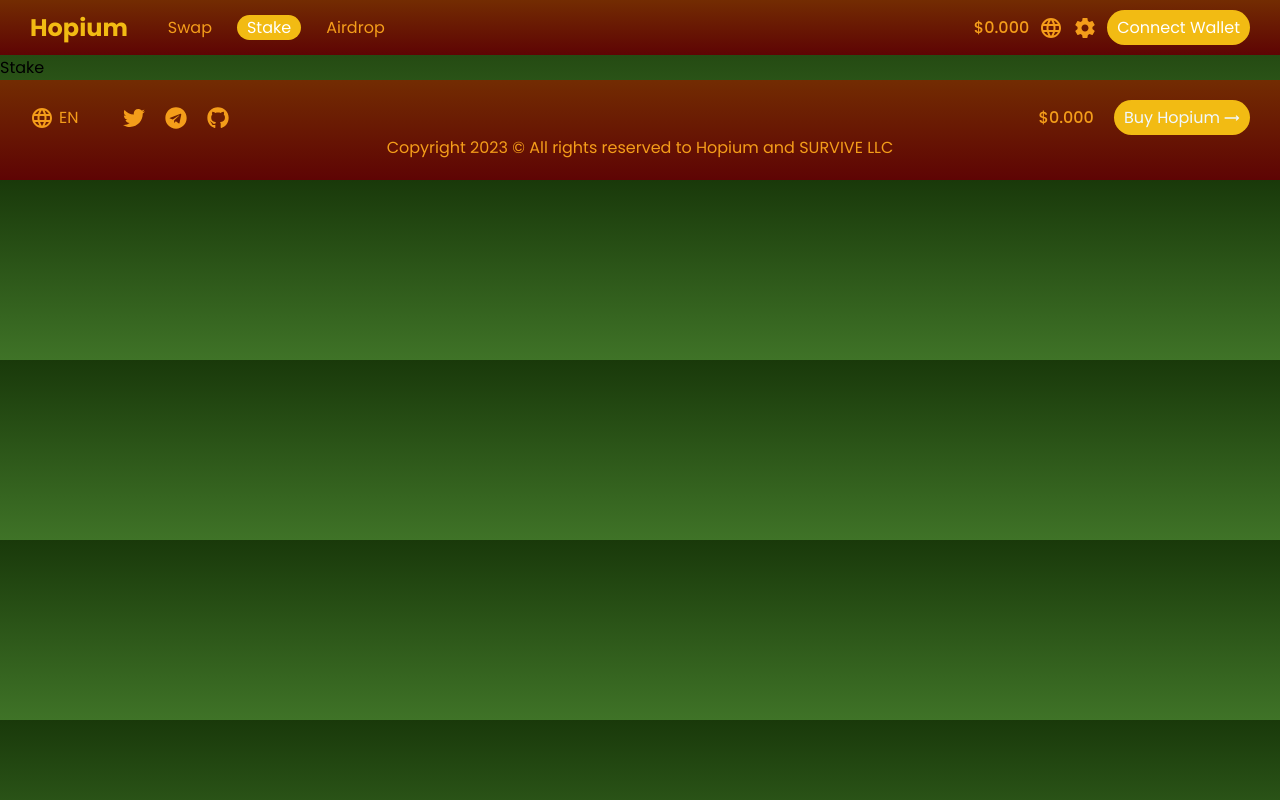
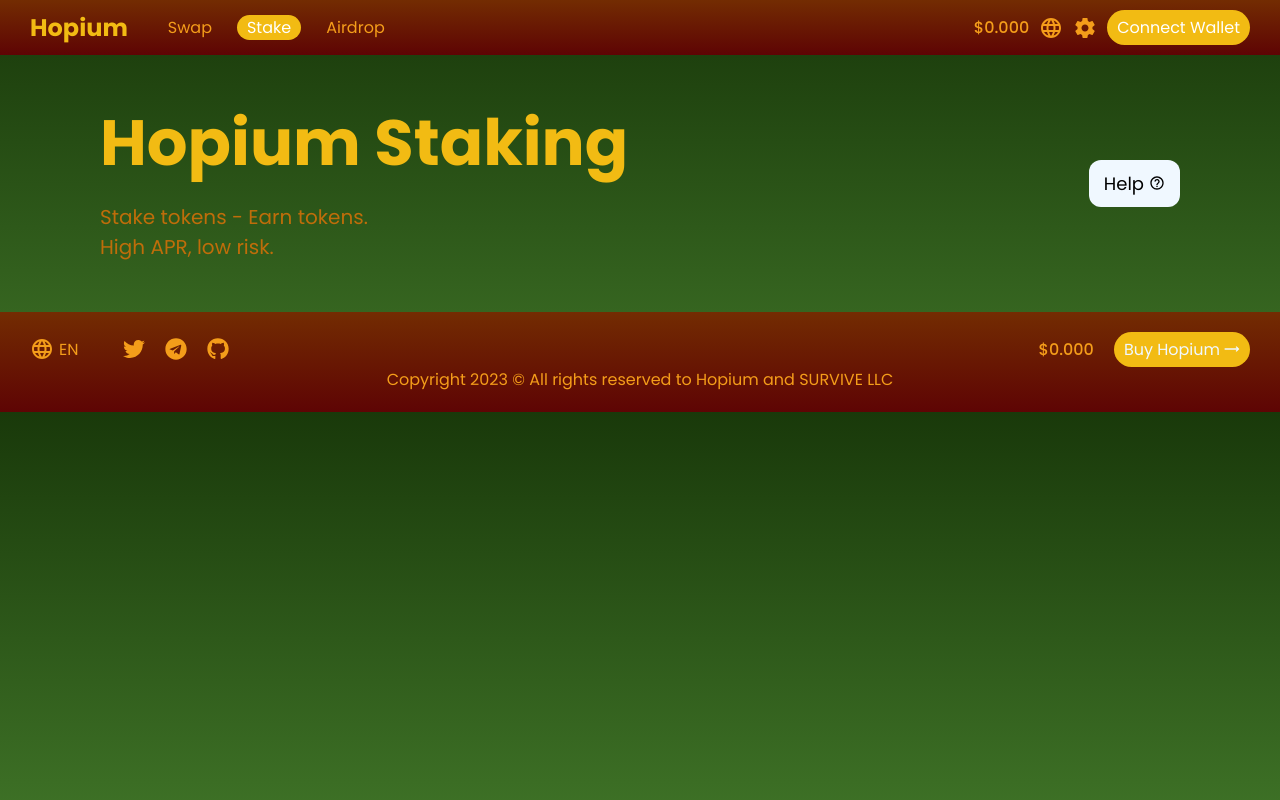
Before and after one commit to Demandtech/hopium, a React (Create React App) app: page /stake in a window 1280 px wide. Built offline with nearby package versions, Linux system fonts and the light colour scheme.

Commit message:
stake section begin

```diff
--- /dev/null
+++ b/src/components/staking/StakeHero.jsx
@@ -0,0 +1,29 @@
+import React from 'react'
+import { ReactComponent as Tooltip } from '../../images/tooltip.svg'
+import './stakehero.css'
+
+function Stake() {
+  return (
+    <section>
+      <div className='stake-hero'>
+        <div className='stake-hero-header'>
+          <div>
+            <h2>Hopium Staking</h2>
+            <p>
+              Stake tokens - Earn tokens. <br />
+              High APR, low risk.
+            </p>
+          </div>
+          <div className="help">
+              <a href='/'>
+                  Help
+                 <Tooltip />
+              </a>
+          </div>
+        </div>
+      </div>
+    </section>
+  )
+}
+
+export default Stake
--- /dev/null
+++ b/src/components/staking/stakehero.css
@@ -0,0 +1,41 @@
+.stake-hero-header {
+  display: flex;
+  align-items: center;
+  justify-content: space-between;
+  padding: 50px 100px;
+}
+
+.stake-hero-header h2 {
+  font-size: 64px;
+  color: #f2bb13;
+  margin-bottom: 20px;
+  line-height: 1.2;
+}
+
+.stake-hero-header p {
+  font-size: 20px;
+  color: #bf6d0a;
+}
+
+.help a {
+  display: flex;
+  gap: 5px;
+  align-items: center;
+  background-color: aliceblue;
+  padding: 10px 15px;
+  font-size: 18px;
+  color: #000000;
+  text-decoration: none;
+  border-radius: 12px;
+}
+
+@media screen and (max-width: 480px) {
+  .stake-hero-header {
+    padding: 50px 25px;
+    align-items: flex-start;
+  }
+
+  .stake-hero-header h2{
+   font-size: 40px;
+  }
+}
--- a/src/pages/Stake.js
+++ b/src/pages/Stake.js
@@ -1,9 +1,12 @@
 import React from 'react'
+import StakeHero from '../components/staking/StakeHero'
 
 function Stake() {
   document.title = 'Stake || Hopium'
   return (
-    <div>Stake</div>
+    <>
+      <StakeHero />
+    </>
   )
 }
 
```
